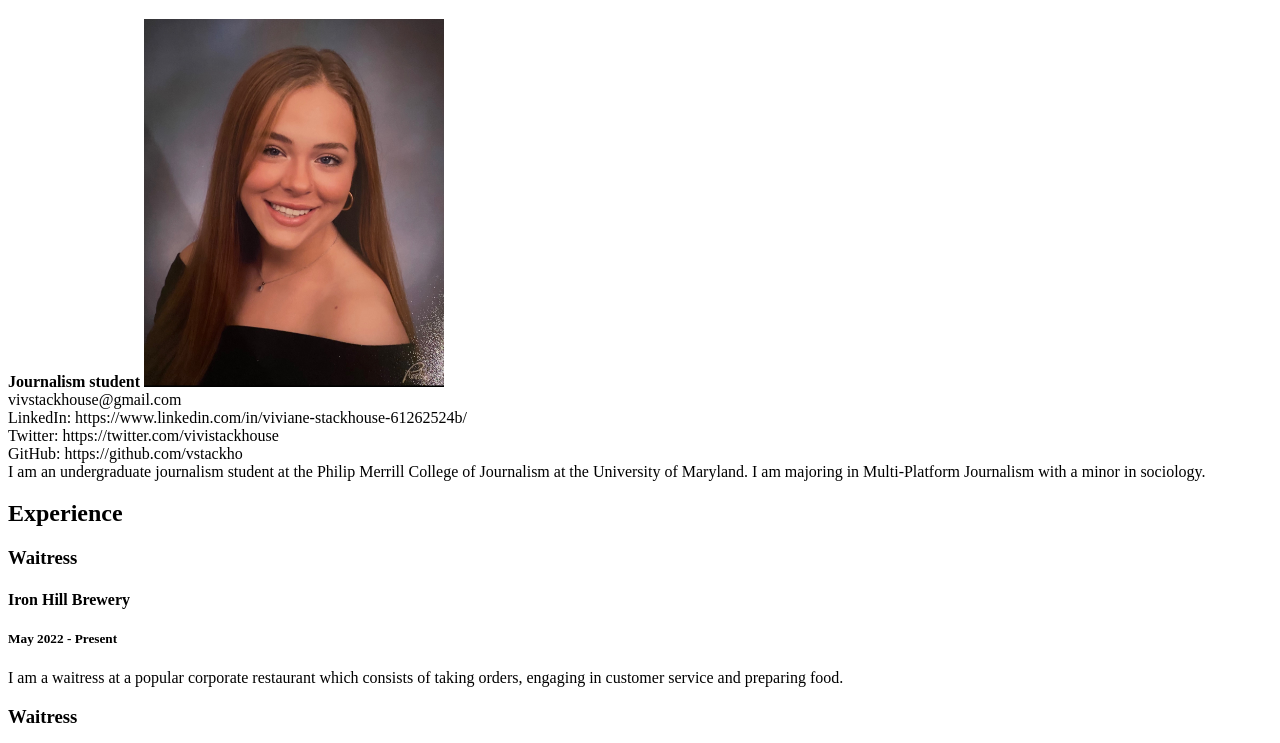
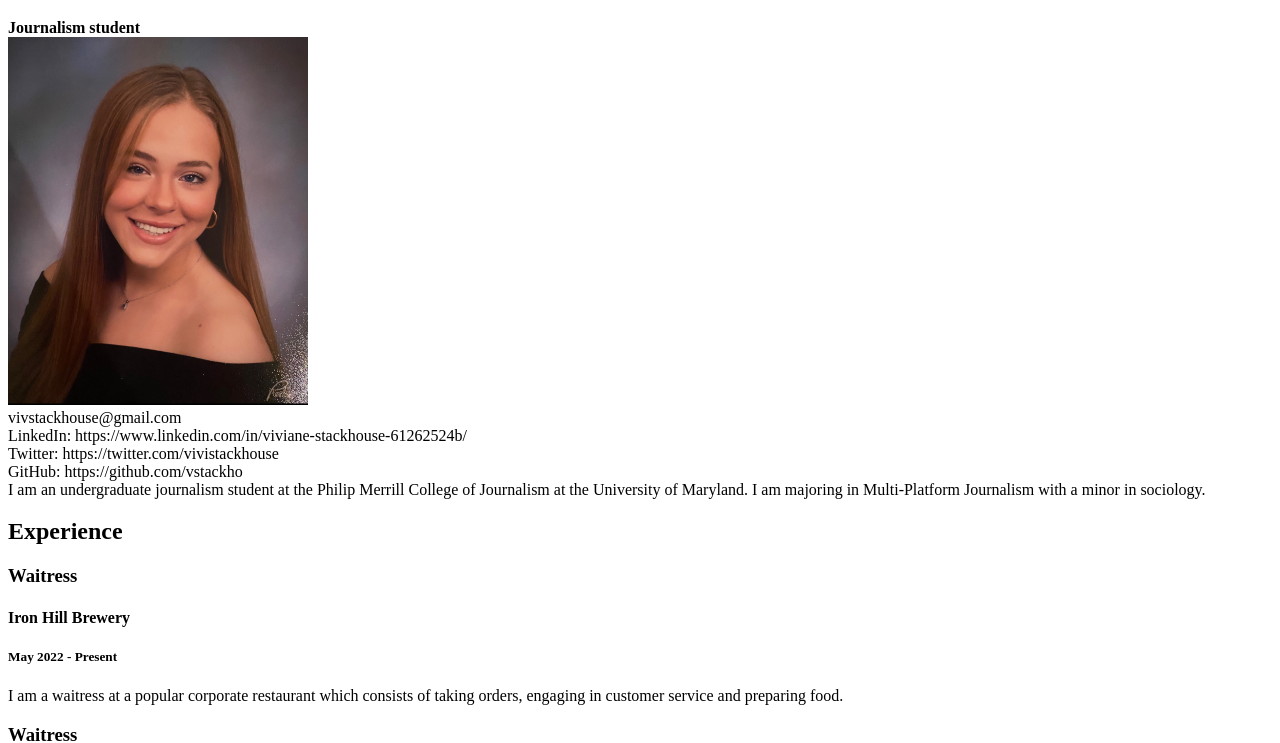
Before and after one commit to vstackho/vivi-stackhouse-352, a plain HTML site: page resume.html in a window 1280 px wide. Shown: the part 61-804 px from the top of the page. Drawn offline with Linux system fonts and the light colour scheme.

Commit message:
Update resume.html

```diff
--- a/resume.html
+++ b/resume.html
@@ -6,7 +6,7 @@
 
         <body>
             <h1>Viviane Stackhouse</h1>
-            <strong>Journalism student</strong>
+            <strong>Journalism student</strong><br>
             <img src="697CEEC0-3D50-48F4-9C09-50E2E7507630.JPEG" alt="A photo of me" width="300">
 
  <div id="contact">
```
